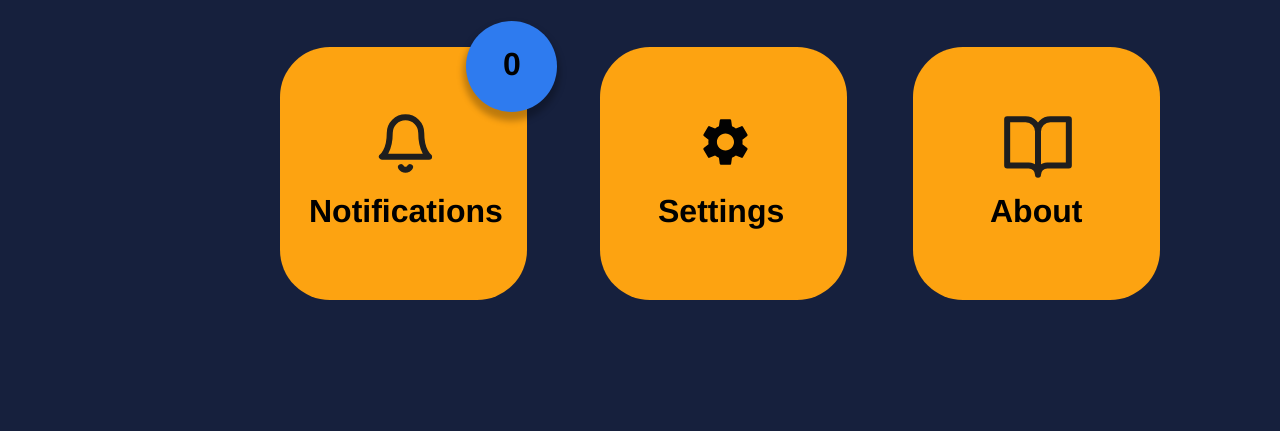
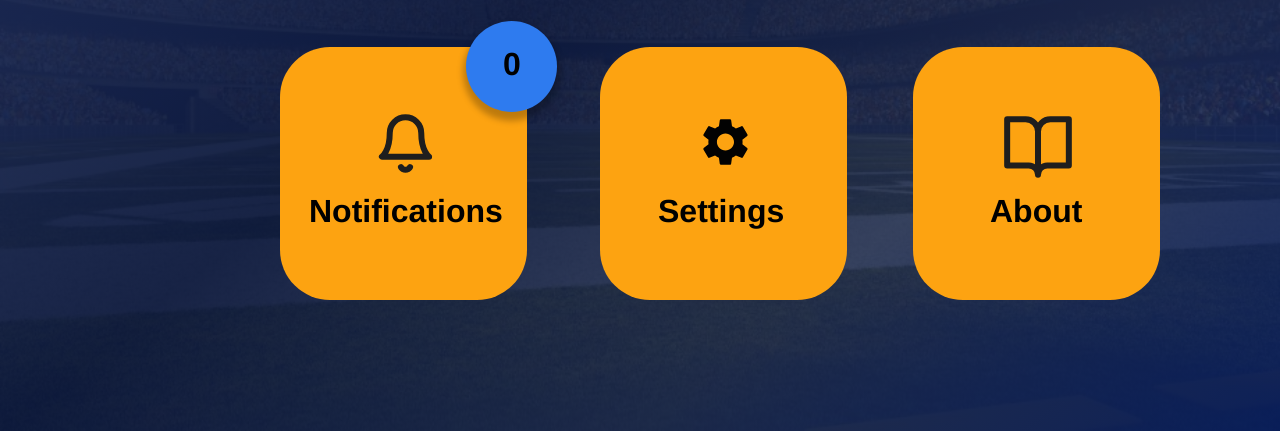
Before and after one commit to reaganfm/DraftDeckFantasy, a PHP site: page /home.html in a window 1280 px wide. Shown: the part 593-1024 px from the top of the page. Run offline with PHP 8.4, Linux system fonts and the light colour scheme; some libraries are stand-ins or nearby versions.

Commit message:
new background, animations, &  design polishing

```diff
--- a/home.css
+++ b/home.css
@@ -7,12 +8,46 @@
 }
 
 .home-page .div {
-  background-color: #16203d;
-  overflow: hidden;
+  position: relative;
   width: 1440px;
   height: 1024px;
+  overflow: hidden;
+  /* no background-image here any more */
+}
+
+/* --- Layer 1: your football field photo with reduced opacity --- */
+.home-page .div::before {
+  content: "";
+  position: absolute;
+  inset: 0;   /* top:0; right:0; bottom:0; left:0; */
+  background: url("Images/footballfield.jpeg") center/cover no-repeat;
+  opacity: .5;   /* ← Lower this to taste (0 = invisible, 1 = fully opaque) */
+  z-index: 0;
+}
+
+/* --- Layer 2: your gradient overlay, full strength over the faded image --- */
+.home-page .div::after {
+  content: "";
+  position: absolute;
+  inset: 0;
+  background: linear-gradient(
+    to bottom right,
+    rgba(8, 33, 107, 0.9),
+    rgba(29, 43, 86, 0.9),
+    rgba(12, 24, 61, 0.9),
+    rgba(32, 44, 80, 0.764),
+    rgba(9, 30, 93, 0.9)
+  );
+  z-index: 1;
+  pointer-events: none;
+}
+
+/* --- Make sure your text/icons sit on top of both layers --- */
+.home-page .div > * {
   position: relative;
+  z-index: 2;
 }
+
 
 .home-page .overlap {
   position: absolute;
@@ -315,64 +333,39 @@
   height: 104px;
   top: 0;
   border-radius: 60px;
-  border: 3px solid;
-  border-color: #979797;
+  border: 3px solid #979797;
   position: absolute;
   left: 0;
 }
 
-.home-page .filter {
-  position: absolute;
-  width: 72px;
-  height: 72px;
-  top: 18px;
-  left: 754px;
+/* --------------- HOVER POP‑OUT + GLOW --------------- */
+
+/* Make each card container hover‑able and animatable */
+.home-page .overlap,
+.home-page .overlap-group,
+.home-page .overlap-2,
+.home-page .overlap-3{
+  cursor: pointer;
+  transition: transform 0.3s ease, box-shadow 0.3s ease;
+  transform-origin: center center;
 }
 
-/* Filter Menu Styles */
-#filter-menu {
-  position: absolute;
-  top: 98px; /* Adjust to be directly below the filter icon */
-  right: 22px; /* Aligned with the right edge of the filter icon */
-  background: white;
-  padding: 10px;
-  border: 2px solid #ccc;
-  border-radius: 15px;
-  box-shadow: 0 12px 10px rgba(0, 0, 0, 0.2);
-  z-index: 10;
-  font-family: Arial, sans-serif;
-  font-size: 20px;
-  color: #000000;
+/* On hover: lift + glow */
+.home-page .overlap:hover,
+.home-page .overlap-group:hover,
+.home-page .overlap-2:hover,
+.home-page .overlap-3:hover {
+transform: translateY(-8px) scale(1.05);
+border-radius: 60px;
 }
 
-#filter-menu p {
-  font-weight: bold;
-  margin-bottom: 10px;
+/* Ensure the <a> fills its parent so hover is anywhere */
+.home-page .overlap > a,
+.home-page .overlap-group > a,
+.home-page .overlap-2 > a,
+.home-page .overlap-3 > a {
+  display: block;
+  width: 100%;
+  height: 100%;
+  text-decoration: none;
 }
-
-#filter-menu label {
-  display: block;
-  margin-bottom: 5px;
-}
-
-#filter-menu input[type="checkbox"] {
-  margin-right: 5px;
-}
-
-/* Style the filter button to make it clickable */
-.filter {
-    cursor: pointer;
-}
-
-.search-input {
-  position: absolute;
-  top: 10px;
-  left: 110px;
-  width: 600px;
-  height: 80px;
-  font-size: 40px;
-  border-radius: 20px;
-  padding-left: 20px;
-  border: 2px solid #ccc;
-  z-index: 10;
-}
```
Also changed, not shown: other parts of home.css (+11 -27 lines), about.css (+19 -1 lines), account.css (+20 -2 lines), changeemail.css (+12 -1 lines), changepassword.css (+12 -1 lines), changeusername.css (+12 -1 lines), draftroom.css (+12 -1 lines), helpfaq.css (+13 -2 lines), league.css (+12 -1 lines), match.css (+12 -1 lines), myfantasyteam.css (+16 -3 lines), notifications.css (+101 -27 lines), playerlist.css (+12 -1 lines), schedule.css (+12 -1 lines), 3 more files.
